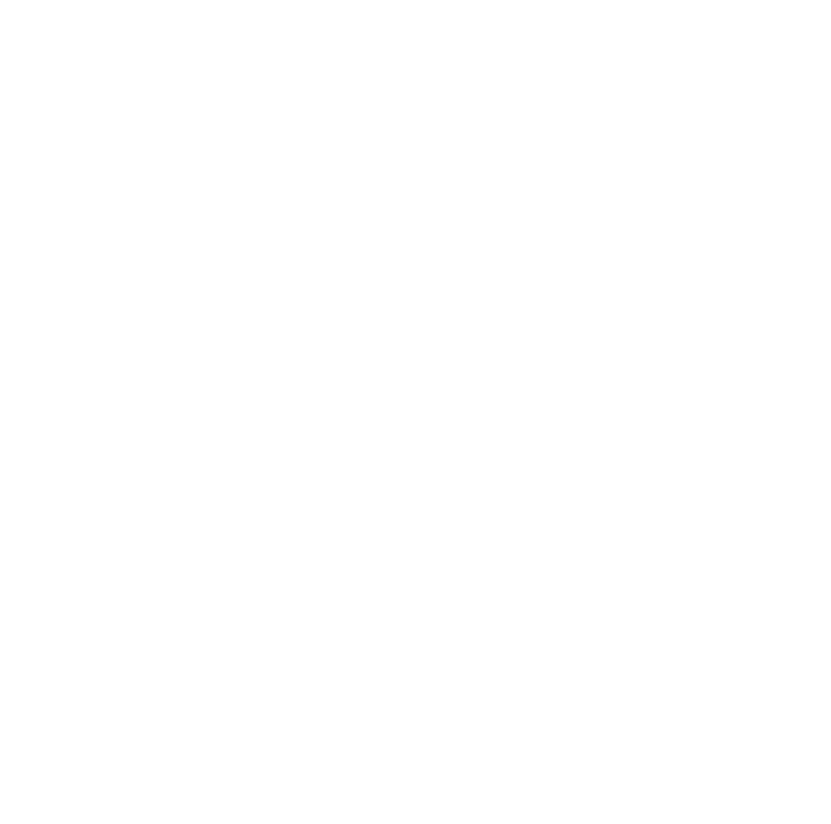
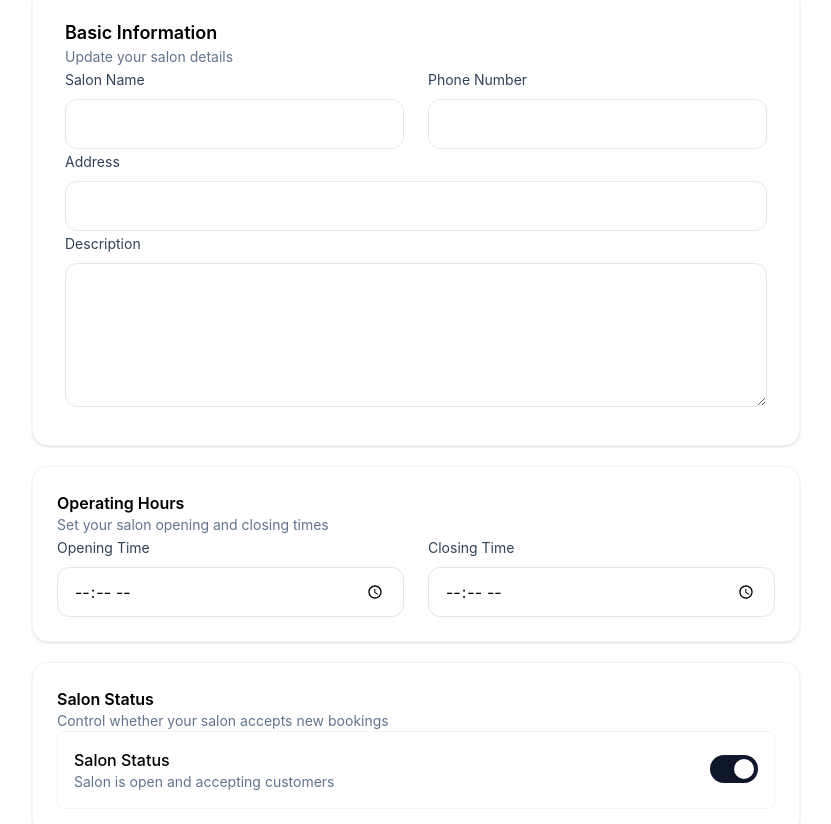
Before and after one commit to yunish122/nepali-saloon, a React app: page /owner/settings in a window 1280 px wide. Before the commit this address had no page. Shown: the part 475-1299 px from the top of the page, without its empty margins (224-1055 px from the left). Before the commit the page ends 800 px from the top, so only its background shows below. Built offline with nearby package versions, Linux system fonts and the light colour scheme; no server answers; the HTML template or start-up script is replaced by a standard one.

Commit message:
SCRUM-30-saloon-settings

```diff
--- a/src/App.jsx
+++ b/src/App.jsx
@@ -14,6 +14,8 @@
 import CustomerViewDetailPage from './pages/CustomerPage/CustomerViewDetailPage';
 import OwnerPage from './pages/OwnerPage/OwnerPage';
 import ServicePage from './pages/OwnerPage/ServicePage';
+import OwnerSettingsUI from './components/features/Owner/OwnerSettingsUI';
+import OwnerSettingsPage from './pages/OwnerPage/OwnerSettingPage';
 
 
 
@@ -31,6 +33,8 @@
 
 			<Route path='/owner/path' element={<OwnerPage></OwnerPage>}></Route>
 			<Route path='/owner/service' element={<ServicePage></ServicePage>}></Route>
+			<Route path='/owner/services' element={<ServicePage></ServicePage>}></Route>
+			<Route path='/owner/settings' element={<OwnerSettingsPage></OwnerSettingsPage>}></Route>
 		</Routes>
 
 	)
--- a/src/components/features/Owner/OwnerSettingsUI.jsx
+++ b/src/components/features/Owner/OwnerSettingsUI.jsx
@@ -1,6 +1,6 @@
 import Button from '../../ui/Button'
 
-export default function OwnerSettingsUI(props) {
+export default function OwnerSettingsUI({services, onAddService, onCancel, onSave, onToggleOpen, salonStatus, isEditing, toggleIsEditing,editFormData}) {
     // Props (placeholders):
     // - values: { name, phone, address, description, openingTime, closingTime, isOpen }
     // - onChange(field, value)
@@ -10,19 +10,15 @@
     // - onAddService()
     // - onCancel()
     // - onSave()
-    const {
-        values = {},
-        onChange = () => { },
-        onToggleOpen = () => { },
-        services = [],
-        onEditService = () => { },
-        onAddService = () => { },
-        onCancel = () => { },
-        onSave = () => { },
-    } = props
-
+    editFormData = {
+        id: 0,
+        service_name: 'asjdf',
+        cost: 120,
+        duration: 120
+    }
+    console.log(services)
     return (
-        <div className=" min-h-screen mt-5 flex justify-center w-screen">
+        <div className="realtive min-h-screen mt-5 flex justify-center w-screen">
             <div className="flex w-full max-w-3xl flex-col items-strech gap-5 ">
                 {/* max-w le chai euta max with matra ensure garxa, to make it strech we need w-full */}
 
@@ -50,22 +46,22 @@
                         <div className="grid grid-cols-2 gap-6">
                             <div>
                                 <label className="text-sm text-slate-700">Salon Name</label>
-                                <input value={values.name || ''} onChange={(e) => onChange('name', e.target.value)} className="mt-2 w-full rounded-xl border border-slate-200 px-4 py-3 bg-white" />
+                                <input value={ ''} onChange={(e) => onChange('name', e.target.value)} className="mt-2 w-full rounded-xl border border-slate-200 px-4 py-3 bg-white" />
                             </div>
                             <div>
                                 <label className="text-sm text-slate-700">Phone Number</label>
-                                <input value={values.phone || ''} onChange={(e) => onChange('phone', e.target.value)} className="mt-2 w-full rounded-xl border border-slate-200 px-4 py-3 bg-white" />
+                                <input value={ ''} onChange={(e) => onChange('phone', e.target.value)} className="mt-2 w-full rounded-xl border border-slate-200 px-4 py-3 bg-white" />
                             </div>
                         </div>
 
                         <div className="">
                             <label className="text-sm text-slate-700">Address</label>
-                            <input value={values.address || ''} onChange={(e) => onChange('address', e.target.value)} className="mt-2 w-full rounded-xl border border-slate-200 px-4 py-3 bg-white" />
+                            <input value={ ''} onChange={(e) => onChange('address', e.target.value)} className="mt-2 w-full rounded-xl border border-slate-200 px-4 py-3 bg-white" />
                         </div>
 
                         <div className="">
                             <label className="text-sm text-slate-700">Description</label>
-                            <textarea value={values.description || ''} onChange={(e) => onChange('description', e.target.value)} className="mt-2 w-full rounded-xl border border-slate-200 px-4 py-3 h-36 bg-white" />
+                            <textarea value={''} onChange={(e) => onChange('description', e.target.value)} className="mt-2 w-full rounded-xl border border-slate-200 px-4 py-3 h-36 bg-white" />
                         </div>
                     </div>
 
@@ -77,11 +73,11 @@
                         <div className="grid grid-cols-2 gap-6 items-center">
                             <div>
                                 <label className="text-sm text-slate-700">Opening Time</label>
-                                <input type="time" value={values.openingTime || ''} onChange={(e) => onChange('openingTime', e.target.value)} className="mt-2 w-full rounded-xl border border-slate-200 px-4 py-3 bg-white" />
+                                <input type="time" value={''} onChange={(e) => onChange('openingTime', e.target.value)} className="mt-2 w-full rounded-xl border border-slate-200 px-4 py-3 bg-white" />
                             </div>
                             <div>
                                 <label className="text-sm text-slate-700">Closing Time</label>
-                                <input type="time" value={values.closingTime || ''} onChange={(e) => onChange('closingTime', e.target.value)} className="mt-2 w-full rounded-xl border border-slate-200 px-4 py-3 bg-white" />
+                                <input type="time" value={ ''} onChange={(e) => onChange('closingTime', e.target.value)} className="mt-2 w-full rounded-xl border border-slate-200 px-4 py-3 bg-white" />
                             </div>
                         </div>
                     </div>
@@ -100,11 +96,10 @@
                                 <button
                                     type="button"
                                     role="switch"
-                                    aria-checked={!!values.isOpen}
-                                    onClick={() => onToggleOpen(!values.isOpen)}
-                                    className={`relative inline-flex h-7 w-12 shrink-0 items-center rounded-full transition-colors duration-200 ${values.isOpen ? 'bg-slate-900' : 'bg-slate-200'}`}
+                                    onClick={() => onToggleOpen()}
+                                    className={`relative inline-flex h-7 w-12 shrink-0 items-center rounded-full transition-colors duration-200 ${salonStatus ? 'bg-slate-900' : 'bg-slate-200'}`}
                                 >
-                                    <span className={`inline-block h-5 w-5 transform rounded-full bg-white shadow transition-transform duration-200 ${values.isOpen ? 'translate-x-5' : 'translate-x-1'}`} />
+                                    <span className={`inline-block h-5 w-5 transform rounded-full bg-white shadow transition-transform duration-200 ${salonStatus ? 'translate-x-6' : 'translate-x-1'}`} />
                                 </button>
                             </div>
                         </div>
@@ -115,15 +110,15 @@
                         <h3 className="font-semibold">Services</h3>
                         <p className="text-sm text-slate-500">Manage salon services and pricing</p>
 
-                        <div className="">
+                        <div className="flex flex-col gap-5 mt-5">
                             {services.map((s) => (
-                                <div key={s.id} className="flex items-center justify-between rounded-md border px-4 py-3 bg-white">
+                                <div key={s.id} className="flex items-center justify-between rounded-md border border-slate-300/50 px-4 py-3 bg-white ">
                                     <div>
                                         <div className="font-medium">{s.service_name}</div>
                                         <div className="text-sm text-slate-500">Rs. {s.cost} • {s.duration} min</div>
                                     </div>
                                     <div>
-                                        <button onClick={() => onEditService(s.id)} className="text-sm text-slate-700">Edit</button>
+                                        <button onClick={() => toggleIsEditing(s.id)} className="text-sm text-slate-700">Edit</button>
                                     </div>
                                 </div>
                             ))}
@@ -141,6 +136,66 @@
                     </div>
                 </div>
             </div>
+
+            {isEditing && (
+                <form
+                    className="mt-5 space-y-4 absolute"
+                    onSubmit={(e)=>{e.preventDefault();saveEditedData(editFormData.id)}}
+                >
+                    <div>
+                        <label className="mb-1 block text-sm font-medium text-slate-700" htmlFor="serviceName">
+                            Service Name
+                        </label>
+                        <input
+                            id="serviceName"
+                            name="service_name"
+                            onChange={(e)=>{onWordPressEdit(e)}}
+                            value={editFormData.service_name}
+                            placeholder="e.g. Hair Color"
+                            className="w-full rounded-xl border border-slate-200 px-4 py-3 text-sm text-slate-800 outline-none transition focus:border-slate-400"
+                        />
+                    </div>
+
+                    <div className="grid grid-cols-2 gap-3">
+                        <div>
+                            <label className="mb-1 block text-sm font-medium text-slate-700" htmlFor="cost">
+                                Price (Rs.)
+                            </label>
+                            <input
+                                name="cost"
+                                id="cost"
+                                onChange={(e)=>{onWordPressEdit(e)}}
+                                value={editFormData.cost}
+                                className="w-full rounded-xl border border-slate-200 px-4 py-3 text-sm text-slate-800 outline-none transition focus:border-slate-400"
+                            />
+                        </div>
+
+                        <div>
+                            <label className="mb-1 block text-sm font-medium text-slate-700" htmlFor="duration">
+                                Duration (min)
+                            </label>
+                            <input
+                                name="duration"
+                                id="duration"
+                                onChange={(e)=>{onWordPressEdit(e)}}
+                                value={editFormData.duration}
+                                className="w-full rounded-xl border border-slate-200 px-4 py-3 text-sm text-slate-800 outline-none transition focus:border-slate-400"
+                            />
+                        </div>
+                    </div>
+
+                    <div className="pt-1">
+                        <Button
+                            type="submit"
+                            size="md"
+                            className="w-full rounded-xl bg-slate-900 px-4 py-3 font-medium text-white shadow-sm transition hover:bg-slate-800"
+                        >
+                            Submit
+                        </Button>
+                    </div>
+                </form>
+            )}
+
         </div>
     )
 }
--- a/src/pages/OwnerPage/OwnerSettingPage.jsx
+++ b/src/pages/OwnerPage/OwnerSettingPage.jsx
@@ -1,12 +1,48 @@
+import { useEffect, useState } from "react"
 import OwnerSettingsUI from "../../components/features/Owner/OwnerSettingsUI"
 import Navbar from "../../components/Navbar"
+import axios from "axios"
 
 function OwnerSettingsPage(){
+
+    let [services, setServiceData] = useState([])
+
+    useEffect(() => {
+        axios.get('http://127.0.0.1:81/api/services')
+            .then(res => {
+                setServiceData(res.data)
+            })
+
+    }, [])
+
+    function onAddService(){
+
+    }
+
+
+    function onCancel(){
+
+    }
+
+    function onSave(){
+
+    }
+
+    let [salonStatus, setSaloonStatus] = useState(true)
+    function onToggleOpen(){
+        setSaloonStatus(!salonStatus)
+    }
+
+    let [isEditing, setIsEditing] = useState(false)
+
+    function toggleIsEditing(){
+        setIsEditing(!isEditing)
+    }
     return(
         <div className="w-screen flex flex-col gap-5 flex-1 ">
             <Navbar></Navbar>
             <main className=" flex mx-auto">
-                <OwnerSettingsUI></OwnerSettingsUI>
+                <OwnerSettingsUI toggleIsEditing={toggleIsEditing} isEditing={isEditing} onToggleOpen={onToggleOpen} salonStatus={salonStatus} services={services} onAddService={onAddService} onCancel={onCancel} onSave={onSave}></OwnerSettingsUI>
             </main>
         </div>
     )
```
